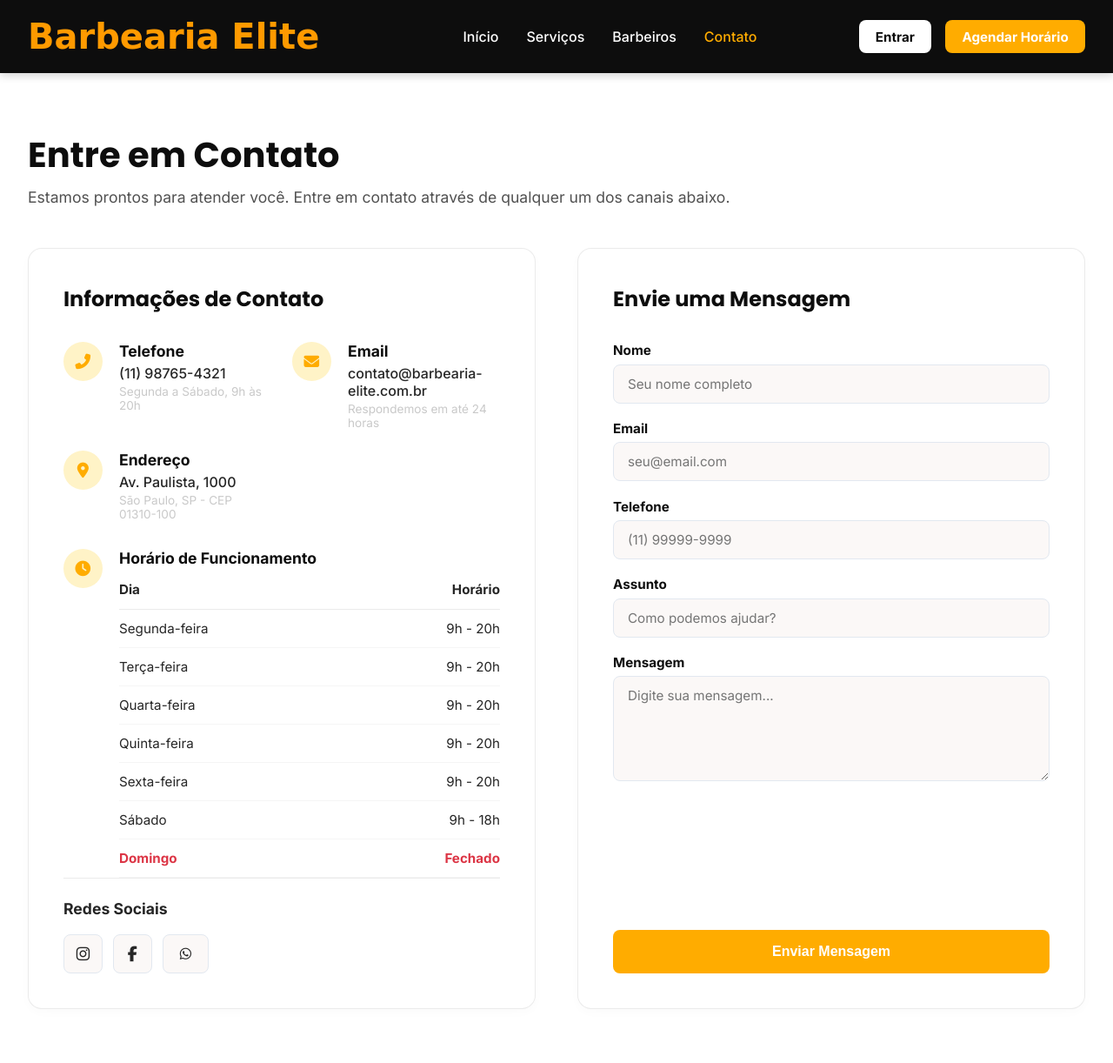
After one commit to gustamoraiss/barbertime, a Flask app: page /contato in a window 1280 px wide. The commit adds this page. Shown: the top 1222 px of the page at 87% size. Run offline with Flask 3, Linux system fonts and the light colour scheme; some web fonts are replaced.

Commit message:
feat: adiciona seção contato, nesse processo foi feito: atualização do app.py, possibilitando a mudança de cor quando se clica na aba que quer navegar; foi criado o contato.html e contato.css,  atualizações pesquenas feitas no base.html que possibilitam a mudança de cor das abas do menu.

```diff
--- a/app.py
+++ b/app.py
@@ -3,11 +3,15 @@ app = Flask(__name__)
 
 @app.route('/')
 def home():
-    return render_template('index.html')
+    return render_template('index.html', pagina_ativa='home')
 
 @app.route('/base')
 def base():
-    return render_template('base.html')
+    return render_template('base.html', pagina_ativa='base')
+
+@app.route('/contato')
+def contato():
+    return render_template('contato.html', pagina_ativa='contato')
 
 if __name__ == '__main__':
     app.run(debug=True)
--- /dev/null
+++ b/static/css/contato.css
@@ -0,0 +1,334 @@
+/* ==========================================================================
+   PÁGINA DE CONTATO/INFORMAÇÕES - CSS UNIFICADO E FLUIDO
+   ========================================================================== */
+
+/* Layout Base e Container Principal */
+.contato-main {
+    max-width: 1400px;
+    margin: 0 auto;
+    padding: 4rem 2rem;
+    font-family: var(--fonte-texto);
+}
+
+.contato-topo {
+    margin-bottom: 3rem;
+}
+
+.contato-topo h1 {
+    font-size: 2.5rem;
+    font-weight: bold;
+    color: var(--cor-preto);
+    margin-bottom: 0.5rem;
+    font-family: var(--fonte-principal);
+}
+
+.contato-topo p {
+    color: var(--cor-cinza-escuro);
+    font-size: 1.1rem;
+    opacity: 0.8;
+}
+
+/* O Grid Principal de 2 Colunas.
+   O 'align-items: stretch' garante que ambos os cards tenham SEMPRE a mesma altura.
+*/
+.contato-grid {
+    display: grid;
+    grid-template-columns: 1fr 1fr;
+    gap: 3rem;
+    margin-bottom: 4rem;
+    align-items: stretch;
+}
+
+/* ==========================================================================
+   ESTILIZAÇÃO DOS CARDS (Esquerdo e Direito)
+   ========================================================================== */
+.contato-info-card,
+.contato-form-card {
+    background-color: var(--cor-branco);
+    border: 1px solid rgba(0, 0, 0, 0.08);
+    border-radius: 1rem;
+    padding: 2.5rem;
+    box-shadow: 0 4px 12px rgba(0, 0, 0, 0.02);
+    display: flex;
+    flex-direction: column;
+}
+
+.contato-info-card h2,
+.contato-form-card h2 {
+    font-size: 1.5rem;
+    font-weight: bold;
+    color: var(--cor-preto);
+    margin-bottom: 2rem;
+    font-family: var(--fonte-principal);
+}
+
+/* ==========================================================================
+   BLOCO DE INFORMAÇÕES (Lado Esquerdo - Fluido)
+   ========================================================================== */
+
+/* Container dos três itens superiores (Telefone, Email, Endereço) */
+.info-itens-container {
+    display: flex;
+    flex-direction: column;
+    gap: 1.8rem;
+    margin-bottom: 2rem;
+}
+
+.info-item {
+    display: flex;
+    align-items: flex-start;
+    gap: 1.2rem;
+    width: 100%;
+}
+
+.info-icone {
+    background-color: var(--cor-amarelo-claro);
+    color: var(--cor-amarelo);
+    width: 2.8rem;
+    height: 2.8rem;
+    border-radius: 50%;
+    display: flex;
+    align-items: center;
+    justify-content: center;
+    font-size: 1.1rem;
+    flex-shrink: 0; /* Impede o círculo do ícone de deformar */
+}
+
+.info-texto {
+    flex: 1;
+}
+
+.info-texto h3 {
+    font-size: 1.1rem;
+    font-weight: bold;
+    color: var(--cor-preto);
+    margin-bottom: 0.3rem;
+}
+
+.info-texto p {
+    color: var(--cor-cinza-escuro);
+    font-weight: 500;
+    font-size: 1rem;
+    margin: 0;
+}
+
+.info-texto span {
+    font-size: 0.85rem;
+    color: var(--cor-cinza-hover);
+    display: block;
+    margin-top: 0.2rem;
+}
+
+/* Tabela de Horários Ocupando Toda a Largura disponível */
+.tabela-horarios {
+    width: 100%;
+    border-collapse: collapse;
+    margin-top: 1rem;
+    font-size: 0.95rem;
+}
+
+.tabela-horarios th {
+    color: var(--cor-cinza-escuro);
+    font-weight: 700;
+    text-align: left;
+    padding-bottom: 0.8rem;
+    border-bottom: 1px solid rgba(0, 0, 0, 0.08);
+}
+
+.tabela-horarios td {
+    padding: 0.75rem 0;
+    color: var(--cor-cinza-escuro);
+    border-bottom: 1px solid rgba(0, 0, 0, 0.04);
+}
+
+.tabela-horarios .text-right {
+    text-align: right;
+}
+
+.tabela-horarios .domingo td,
+.tabela-horarios .domingo .text-right {
+    color: var(--cor-vermelho);
+    font-weight: bold;
+}
+
+/* ==========================================================================
+   BOTÕES DE REDES SOCIAIS (Estilo Retangular Suave)
+   ========================================================================== */
+.contato-redes {
+    margin-top: auto; /* Empurra a seção de redes para o rodapé do card, alinhando com o outro lado */
+    border-top: 1px solid rgba(0, 0, 0, 0.08);
+    padding-top: 1.5rem;
+}
+
+.contato-redes h3 {
+    font-size: 1.1rem;
+    font-weight: bold;
+    color: var(--cor-cinza-escuro);
+    margin-bottom: 1.2rem;
+}
+
+.redes-botoes {
+    display: flex;
+    gap: 0.75rem;
+    flex-wrap: wrap;
+}
+
+.btn-rede-social {
+    background-color: var(--cor-cinza-claro);
+    color: var(--cor-cinza-escuro);
+    border: 1px solid var(--cor-cinza-border);
+    border-radius: 0.5rem;
+    width: 2.8rem;
+    height: 2.8rem;
+    display: flex;
+    align-items: center;
+    justify-content: center;
+    text-decoration: none;
+    font-size: 1.1rem;
+    transition: all 0.3s ease;
+}
+
+.btn-rede-social:hover {
+    background-color: var(--cor-cinza);
+    border-color: var(--cor-cinza-border);
+    transform: translateY(-2px);
+}
+
+.btn-rede-social:active {
+    background-color: var(--cor-branco);
+    transform: translateY(2px) scale(0.95);
+}
+
+.btn-rede-social.wpp {
+    width: auto;
+    padding: 0 1.2rem;
+    gap: 0.5rem;
+    font-size: 0.95rem;
+    font-weight: 500;
+}
+
+/* ==========================================================================
+   FORMULÁRIO DE CONTATO (Lado Direito)
+   ========================================================================== */
+.formulario-contato {
+    display: flex;
+    flex-direction: column;
+    gap: 1.2rem;
+    flex-grow: 1; /* Faz o form preencher o espaço vertical gerado pelo stretch */
+}
+
+.grupo-input {
+    display: flex;
+    flex-direction: column;
+    gap: 0.4rem;
+}
+
+.grupo-input label {
+    font-size: 0.95rem;
+    font-weight: bold;
+    color: var(--cor-preto);
+}
+
+.grupo-input input,
+.grupo-input textarea {
+    background-color: var(--cor-cinza-claro);
+    border: 1px solid var(--cor-cinza-border);
+    border-radius: 0.5rem;
+    padding: 0.75rem 1rem;
+    font-family: inherit;
+    font-size: 0.95rem;
+    color: var(--cor-preto);
+    transition: all 0.3s;
+}
+
+.grupo-input input:focus,
+.grupo-input textarea:focus {
+    outline: none;
+    border-color: var(--cor-amarelo);
+    background-color: var(--cor-branco);
+}
+
+.btn-enviar-mensagem {
+    background-color: var(--cor-amarelo);
+    color: var(--cor-branco);
+    font-weight: bold;
+    font-size: 1rem;
+    border: none;
+    padding: 1rem;
+    border-radius: 0.5rem;
+    cursor: pointer;
+    margin-top: auto; /* Cola o botão exatamente na base do card */
+    transition: all 0.3s;
+}
+
+.btn-enviar-mensagem:hover {
+    background-color: var(--cor-amarelo-hover);
+    transform: translateY(-1px);
+}
+
+.btn-enviar-mensagem:active {
+    background-color: var(--cor-amarelo);
+    transform: translateY(1px) scale(0.98);
+}
+
+/* Seção do Google Maps */
+.contato-mapa {
+    width: 100%;
+    height: 450px;
+    border-radius: 1rem;
+    overflow: hidden;
+    border: 1px solid rgba(0, 0, 0, 0.08);
+    box-shadow: 0 4px 12px rgba(0, 0, 0, 0.02);
+}
+
+.contato-mapa iframe {
+    width: 100%;
+    height: 100%;
+    border: none;
+}
+
+/* ==========================================================================
+   RESPONSIVIDADE (MEDIA QUERIES)
+   ========================================================================== */
+
+/* Quando a tela chega em tamanho Tablet */
+@media (min-width: 650px) {
+    /* Faz os 3 itens superiores se distribuírem lado a lado quando houver espaço */
+    .info-itens-container {
+        display: grid;
+        grid-template-columns: repeat(auto-fit, minmax(200px, 1fr));
+        gap: 1.5rem;
+    }
+}
+
+/* Quando quebra para visualização Mobile */
+@media (max-width: 940px) {
+    .contato-grid {
+        grid-template-columns: 1fr; /* Um card vira topo do outro */
+        gap: 2.5rem;
+        align-items: start; /* Cancela o stretch vertical já que estão empilhados */
+    }
+
+    .contato-main {
+        padding: 2rem 1.2rem;
+    }
+
+    .contato-topo {
+        padding: 0 3rem;
+    }
+
+    .contato-topo h1 {
+        font-size: 2rem;
+    }
+
+    .contato-info-card,
+    .contato-form-card {
+        max-width: 600px;
+        margin: 0 auto;
+        width: 100%;
+    }
+
+    .contato-mapa {
+        height: 350px;
+    }
+}
--- a/static/css/homepage.css
+++ b/static/css/homepage.css
@@ -454,6 +454,7 @@
 .btn-agendar-cpa:hover {
     background-color: var(--cor-preto);
     transform: translateY(-2px);
+    cursor: pointer;
 }
 
 .btn-agendar-cpa:active {
--- a/static/css/style.css
+++ b/static/css/style.css
@@ -4,6 +4,7 @@
     --cor-amarelo-claro: #fff3c7;
     --cor-amarelo: #ffac00;
     --cor-amarelo-hover: #ff9a00;
+    --cor-vermelho: #dc3545;
     --cor-branco: #ffffff;
     --cor-cinza-claro: #fbf8f7;
     --cor-cinza: #f2f2f2;
--- a/templates/base.html
+++ b/templates/base.html
@@ -6,6 +6,7 @@
     <link rel="stylesheet" href="https://cdnjs.cloudflare.com/ajax/libs/font-awesome/6.5.1/css/all.min.css">
     <link rel="stylesheet" href="{{ url_for('static', filename='css/style.css') }}">
     <link rel="stylesheet" href="{{ url_for('static', filename='css/base.css') }}">
+    <link rel="stylesheet" href="{{ url_for('static', filename='css/contato.css') }}">
     <title>Barbertime</title>
     {% block head %}
     {% endblock %}
@@ -15,7 +16,7 @@
         <div class="navbar-container">
 
             <div class="navbar-logo">
-                <a href="#">Barbearia Elite</a>
+                <a href="/">Barbearia Elite</a>
             </div>
 
             <input type="checkbox" id="menu-toggle" class="menu-checkbox">
@@ -31,10 +32,10 @@
 
             <nav class="navbar-menu">
                 <ul>
-                    <li><a href="#">Início</a></li>
+                    <li><a href="/" class="{% if pagina_ativa == 'home' %}active{% endif %}">Início</a></li>
                     <li><a href="#">Serviços</a></li>
                     <li><a href="#">Barbeiros</a></li>
-                    <li><a href="#">Contato</a></li>
+                    <li><a href="/contato" class="{% if pagina_ativa == 'contato' %}active{% endif %}">Contato</a></li>
                 </ul>
             </nav>
 
@@ -86,7 +87,7 @@
                 <a href="">Serviços</a>
                 <a href="">Barbeiros</a>
                 <a href="">Agendar</a>
-                <a href="">Contato</a>
+                <a href="/contato">Contato</a>
 
             </div>
 
--- /dev/null
+++ b/templates/contato.html
@@ -0,0 +1,119 @@
+{% extends "base.html" %}
+
+{% block content %}
+    <main class="contato-main">
+        <div class="contato-topo">
+            <h1>Entre em Contato</h1>
+            <p>Estamos prontos para atender você. Entre em contato através de qualquer um dos canais abaixo.</p>
+        </div>
+
+        <div class="contato-grid">
+            <section class="contato-info-card">
+            <h2>Informações de Contato</h2>
+
+            <div class="info-itens-container">
+                <div class="info-item">
+                    <div class="info-icone"><i class="fas fa-phone-alt"></i></div>
+                    <div class="info-texto">
+                        <h3>Telefone</h3>
+                        <p>(11) 98765-4321</p>
+                        <span>Segunda a Sábado, 9h às 20h</span>
+                    </div>
+                </div>
+
+                <div class="info-item">
+                    <div class="info-icone"><i class="fas fa-envelope"></i></div>
+                    <div class="info-texto">
+                        <h3>Email</h3>
+                        <p>contato@barbearia-elite.com.br</p>
+                        <span>Respondemos em até 24 horas</span>
+                    </div>
+                </div>
+
+                <div class="info-item">
+                    <div class="info-icone"><i class="fas fa-map-marker-alt"></i></div>
+                    <div class="info-texto">
+                        <h3>Endereço</h3>
+                        <p>Av. Paulista, 1000</p>
+                        <span>São Paulo, SP - CEP 01310-100</span>
+                    </div>
+                </div>
+            </div>
+
+            <div class="info-item horario-bloco">
+                <div class="info-icone"><i class="fas fa-clock"></i></div>
+                <div class="info-texto amplo">
+                    <h3>Horário de Funcionamento</h3>
+                    <table class="tabela-horarios">
+                        <thead>
+                            <tr>
+                                <th>Dia</th>
+                                <th class="text-right">Horário</th>
+                            </tr>
+                        </thead>
+                        <tbody>
+                            <tr><td>Segunda-feira</td><td class="text-right">9h - 20h</td></tr>
+                            <tr><td>Terça-feira</td><td class="text-right">9h - 20h</td></tr>
+                            <tr><td>Quarta-feira</td><td class="text-right">9h - 20h</td></tr>
+                            <tr><td>Quinta-feira</td><td class="text-right">9h - 20h</td></tr>
+                            <tr><td>Sexta-feira</td><td class="text-right">9h - 20h</td></tr>
+                            <tr><td>Sábado</td><td class="text-right">9h - 18h</td></tr>
+                            <tr class="domingo"><td>Domingo</td><td class="text-right">Fechado</td></tr>
+                        </tbody>
+                    </table>
+                </div>
+            </div>
+
+            <div class="contato-redes">
+                <h3>Redes Sociais</h3>
+                <div class="redes-botoes">
+                    <a href="#" class="btn-rede-social"><i class="fab fa-instagram"></i></a>
+                    <a href="#" class="btn-rede-social"><i class="fab fa-facebook-f"></i></a>
+                    <a href="#" class="btn-rede-social wpp"><i class="fab fa-whatsapp"></i></a>
+                </div>
+            </div>
+        </section>
+
+            <section class="contato-form-card">
+                <h2>Envie uma Mensagem</h2>
+                <form action="#" method="POST" class="formulario-contato">
+                    <div class="grupo-input">
+                        <label for="nome">Nome</label>
+                        <input type="text" id="nome" placeholder="Seu nome completo" required>
+                    </div>
+
+                    <div class="grupo-input">
+                        <label for="email">Email</label>
+                        <input type="email" id="email" placeholder="seu@email.com" required>
+                    </div>
+
+                    <div class="grupo-input">
+                        <label for="telefone">Telefone</label>
+                        <input type="tel" id="telefone" placeholder="(11) 99999-9999">
+                    </div>
+
+                    <div class="grupo-input">
+                        <label for="assunto">Assunto</label>
+                        <input type="text" id="assunto" placeholder="Como podemos ajudar?">
+                    </div>
+
+                    <div class="grupo-input">
+                        <label for="mensagem">Mensagem</label>
+                        <textarea id="mensagem" rows="5" placeholder="Digite sua mensagem..." required></textarea>
+                    </div>
+
+                    <button type="submit" class="btn-enviar-mensagem">Enviar Mensagem</button>
+                </form>
+            </section>
+        </div>
+
+        <div class="contato-mapa">
+            <iframe
+                src="https://www.google.com/maps/embed?pb=!1m18!1m12!1m3!1d3657.1425176162334!2d-46.654247523772274!3d-23.563334261845183!2m3!1f0!2f0!3f0!3m2!1i1024!2i768!4f13.1!3m3!1m2!1s0x94ce59c8da0605bb%3A0x6a0de3a09320e8b!2sAv.%20Paulista%2C%201000%20-%20Bela%20Vista%2C%20S%C3%A3o%20Paulo%20-%20SP%2C%2001310-100!5e0!3m2!1spt-BR!2sbr!4v1717510000000!5m2!1spt-BR!2sbr"
+                allowfullscreen=""
+                loading="lazy"
+                referrerpolicy="no-referrer-when-downgrade">
+            </iframe>
+        </div>
+    </main>
+{% endblock %}
--- a/templates/informacoes.html
+++ /dev/null
@@ -1,5 +0,0 @@
-{% extends "base.html" %}
-
-{% block content %}
-
-{% endblock %}
```
